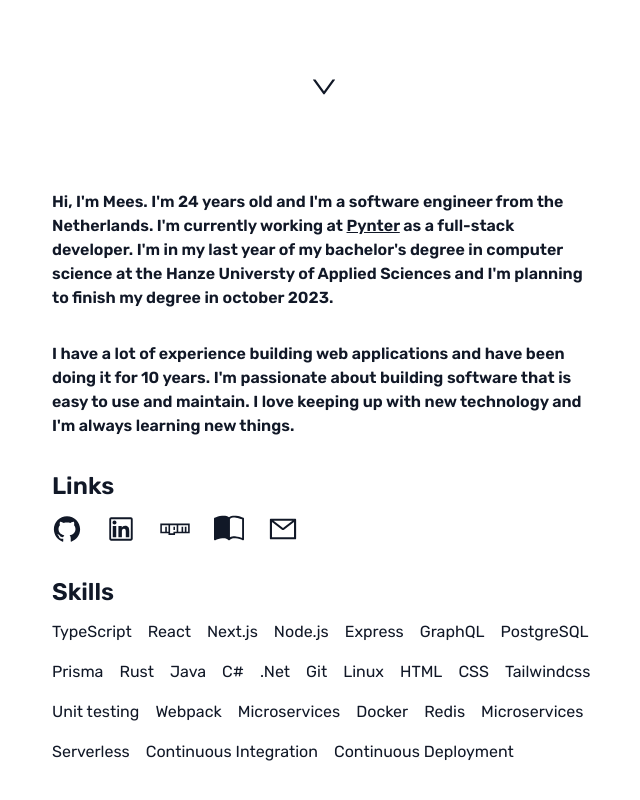
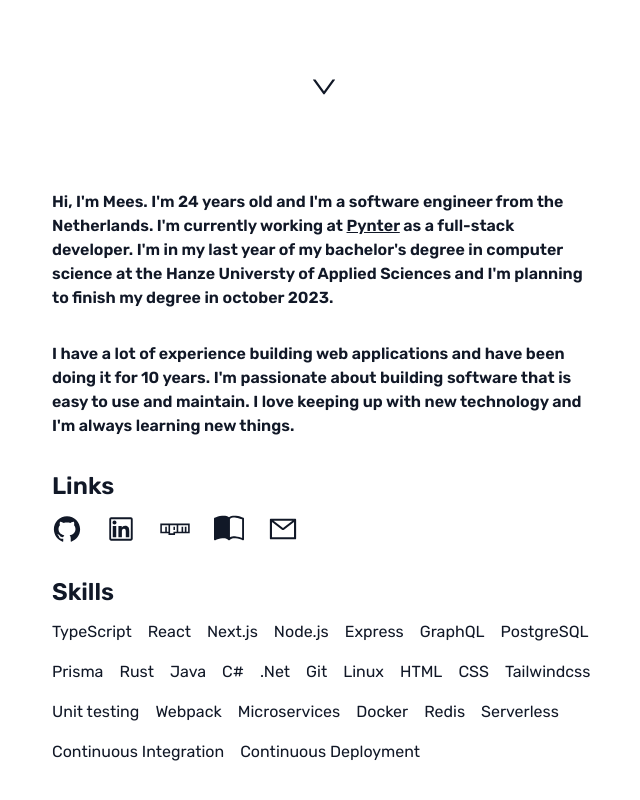
Before and after one commit to mees-/profile, a Next.js app: page / in a window 1280 px wide. Shown: the part 658-1458 px from the top of the page, without its empty margins (316-956 px from the left). Built offline with nearby package versions, Linux system fonts and the light colour scheme.

Commit message:
Remove double skill

```diff
--- a/src/app/page.tsx
+++ b/src/app/page.tsx
@@ -128,7 +128,6 @@ export default function Index() {
             <li>Microservices</li>
             <li>Docker</li>
             <li>Redis</li>
-            <li>Microservices</li>
             <li>Serverless</li>
             <li>Continuous Integration</li>
             <li>Continuous Deployment</li>
```
